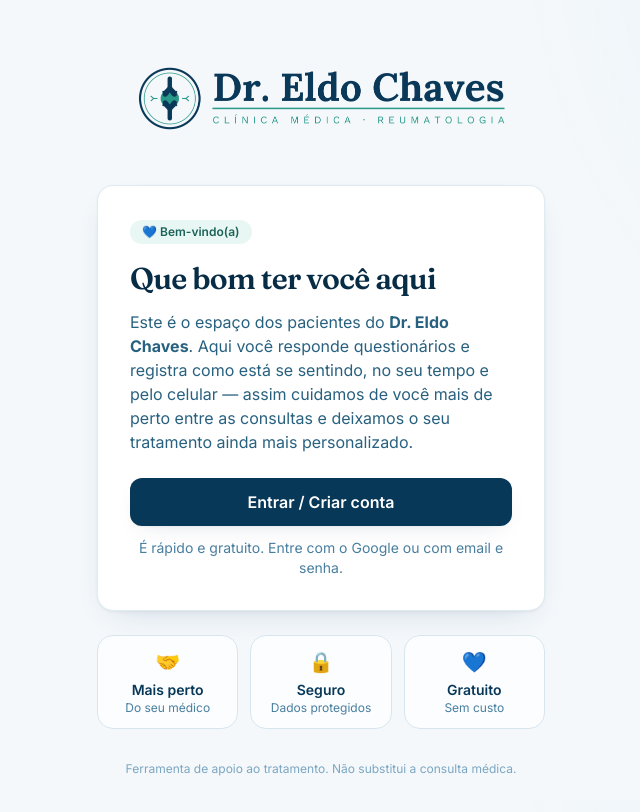
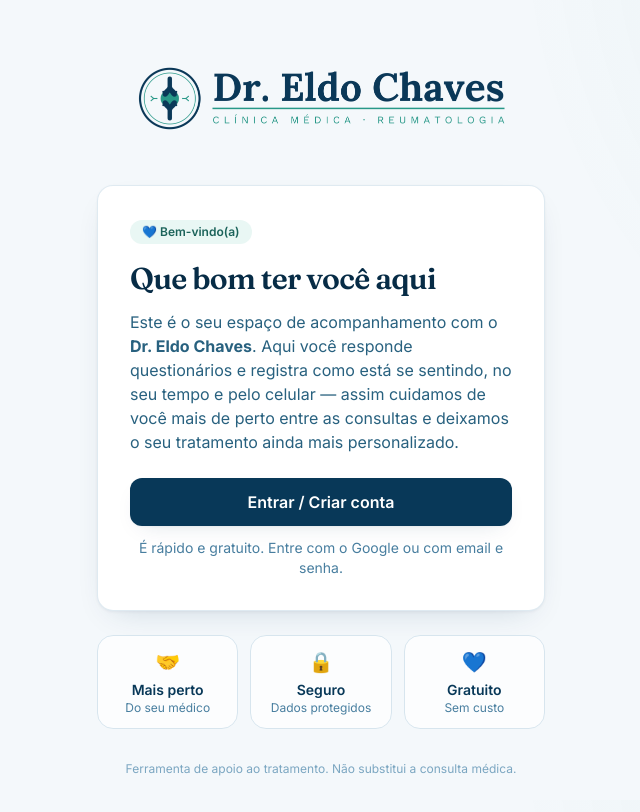
Before and after one commit to eldochaves/Fibro, a Next.js app: page / in a window 1280 px wide. Shown: the top 812 px of the page, without its empty margins (319-959 px from the left). Built offline with nearby package versions, Linux system fonts and the light colour scheme; no server answers.

Commit message:
Home: ajusta frase de boas-vindas (evita cacofonia)

```diff
--- a/src/app/page.tsx
+++ b/src/app/page.tsx
@@ -49,11 +49,11 @@ export default async function HomePage() {
             Que bom ter você aqui
           </h1>
           <p className="mt-3 text-navy-500">
-            Este é o espaço dos pacientes do <strong>Dr. Eldo Chaves</strong>.
-            Aqui você responde questionários e registra como está se sentindo,
-            no seu tempo e pelo celular — assim cuidamos de você mais de perto
-            entre as consultas e deixamos o seu tratamento ainda mais
-            personalizado.
+            Este é o seu espaço de acompanhamento com o{" "}
+            <strong>Dr. Eldo Chaves</strong>. Aqui você responde questionários e
+            registra como está se sentindo, no seu tempo e pelo celular — assim
+            cuidamos de você mais de perto entre as consultas e deixamos o seu
+            tratamento ainda mais personalizado.
           </p>
 
           <Link href="/login" className="btn-primary mt-6 w-full">
```
